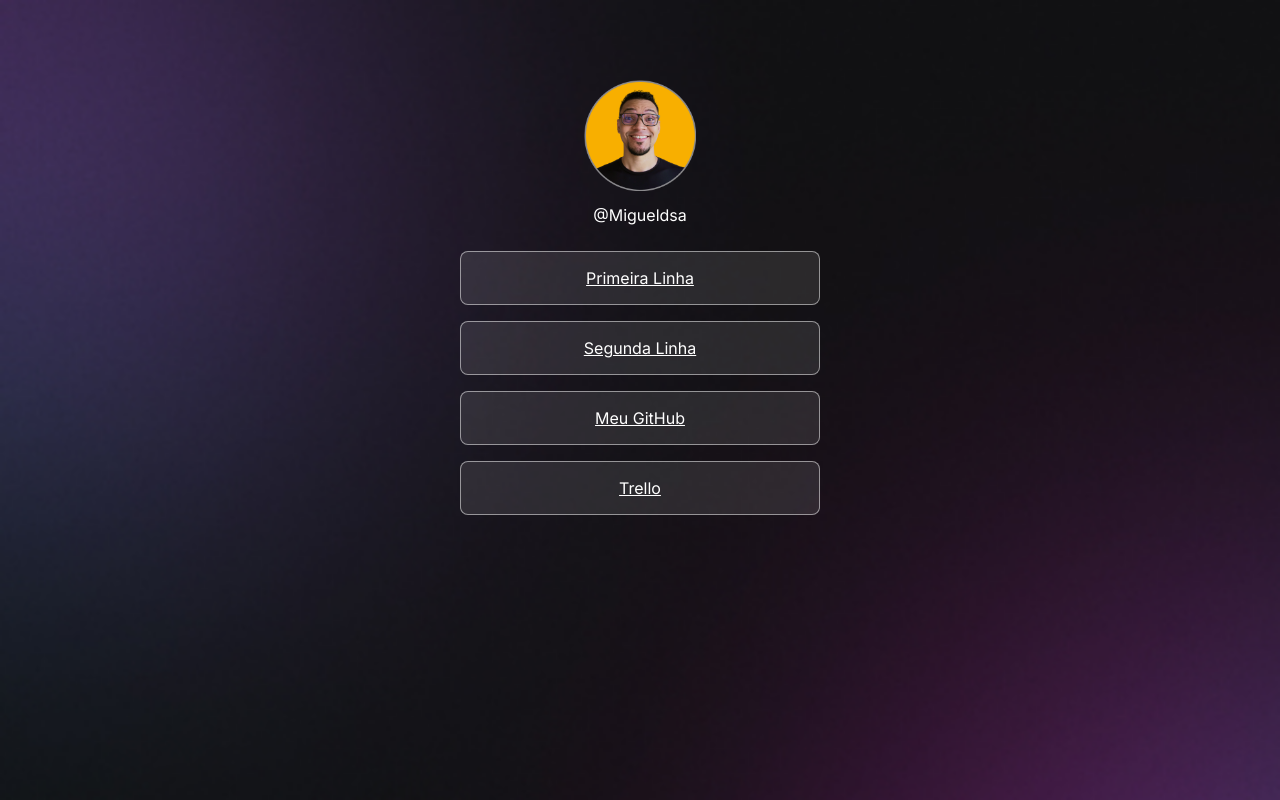
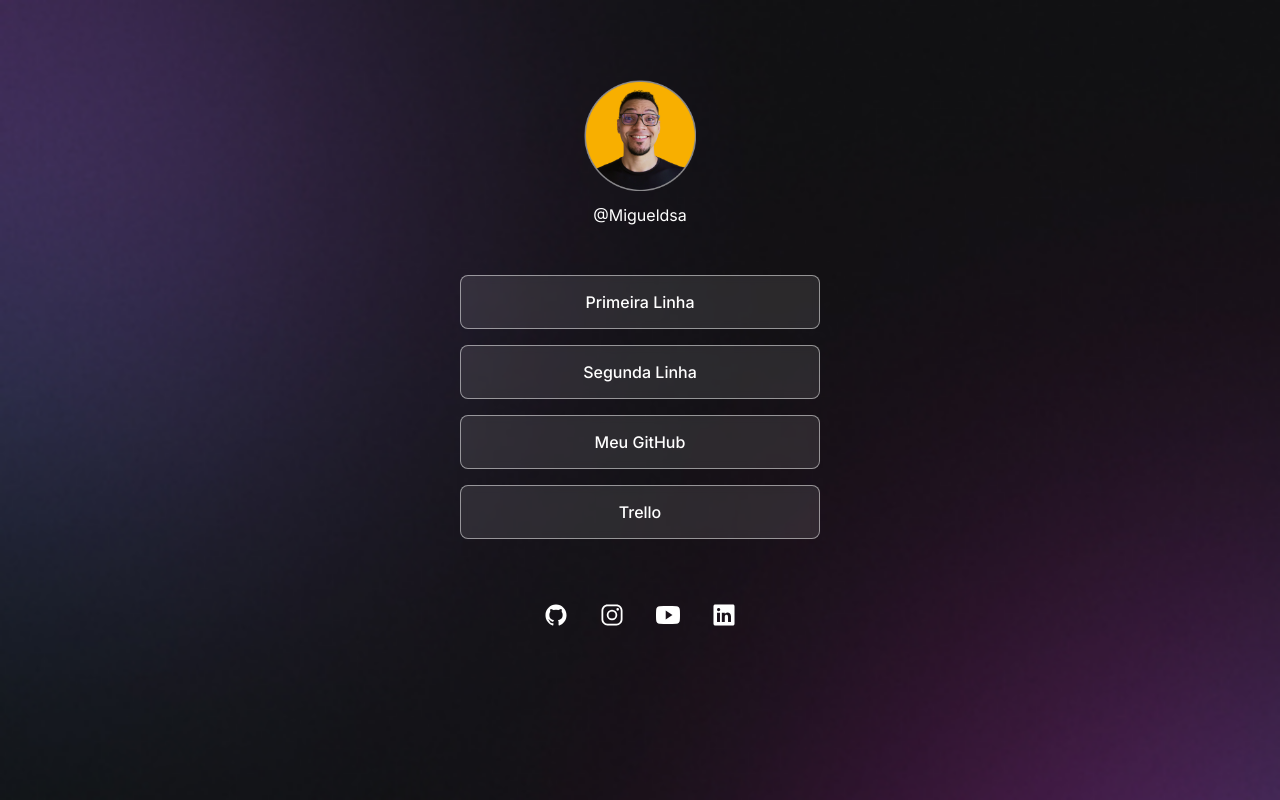
Before and after one commit to Migueldsa/TesteGITvsc, a plain HTML site: page index.html in a window 1280 px wide. Drawn offline with nearby package versions, Linux system fonts and the light colour scheme.

Commit message:
New Update

```diff
--- a/index.html
+++ b/index.html
@@ -32,6 +32,28 @@
           <a href="#">Trello</a>
         </li>
       </ul>
+      <div id="social-links">
+        <a href="https://github.com/Migueldsa" target="_blank">
+          <ion-icon name="logo-github"></ion-icon>
+        </a>
+        <a href="https://instagram.com/Miguel_dsa" target="_blank">
+          <ion-icon name="logo-instagram"></ion-icon>
+        </a>
+        <a href="https://youtube.com" target="_blank">
+          <ion-icon name="logo-youtube"></ion-icon>
+        </a>
+        <a href="https://linkedin.com" target="_blank">
+          <ion-icon name="logo-linkedin"></ion-icon>
+        </a>
+      </div>
     </div>
+    <script
+      type="module"
+      src="https://unpkg.com/ionicons@7.1.0/dist/ionicons/ionicons.esm.js"
+    ></script>
+    <script
+      nomodule
+      src="https://unpkg.com/ionicons@7.1.0/dist/ionicons/ionicons.js"
+    ></script>
   </body>
 </html>
--- a/style.css
+++ b/style.css
@@ -44,6 +44,7 @@ ul {
   display: flex;
   flex-direction: column;
   gap: 16px;
+  padding: 24px 0;
 }
 
 ul li a {
@@ -54,4 +55,33 @@ ul li a {
   padding: 16px 24px;
   background: rgba(255, 255, 255, 0.1);
   border-radius: 8px;
+
+  backdrop-filter: blur(4px);
+  text-decoration: none;
+  font-weight: 500;
+  transition: background 0.2s;
 }
+
+ul li a:hover {
+  background: rgba(255, 255, 255, 0.05);
+  border: 1.5px solid white;
+}
+
+#social-links {
+  display: flex;
+  justify-content: center;
+  padding: 24px 0;
+  font-size: 24px;
+}
+
+#social-links a {
+  display: flex;
+  align-items: center;
+  justify-content: center;
+  padding: 16px;
+}
+
+#social-links a:hover {
+  background: rgba(255, 255, 255, 0.2);
+  border-radius: 50%;
+}
```
